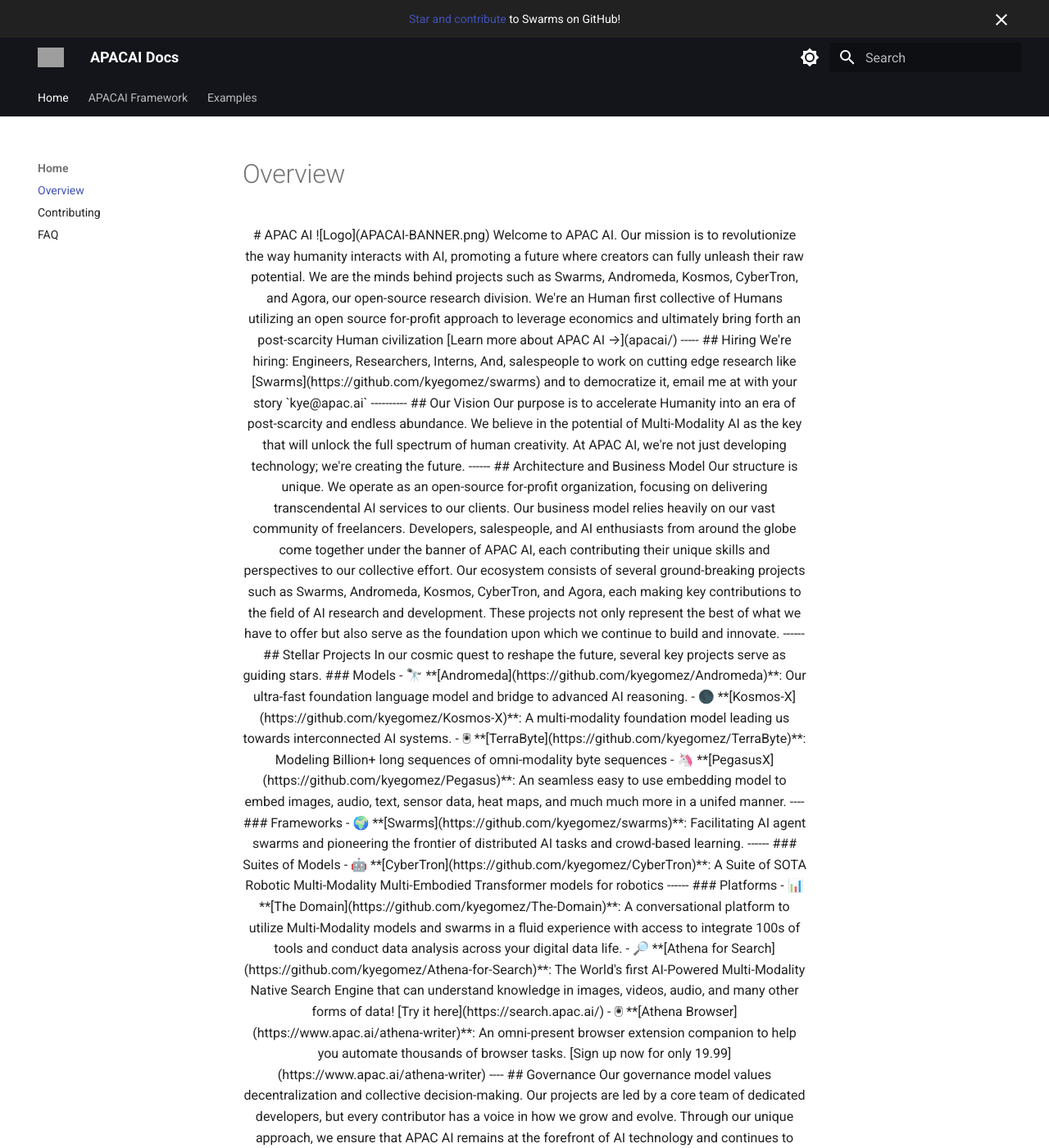
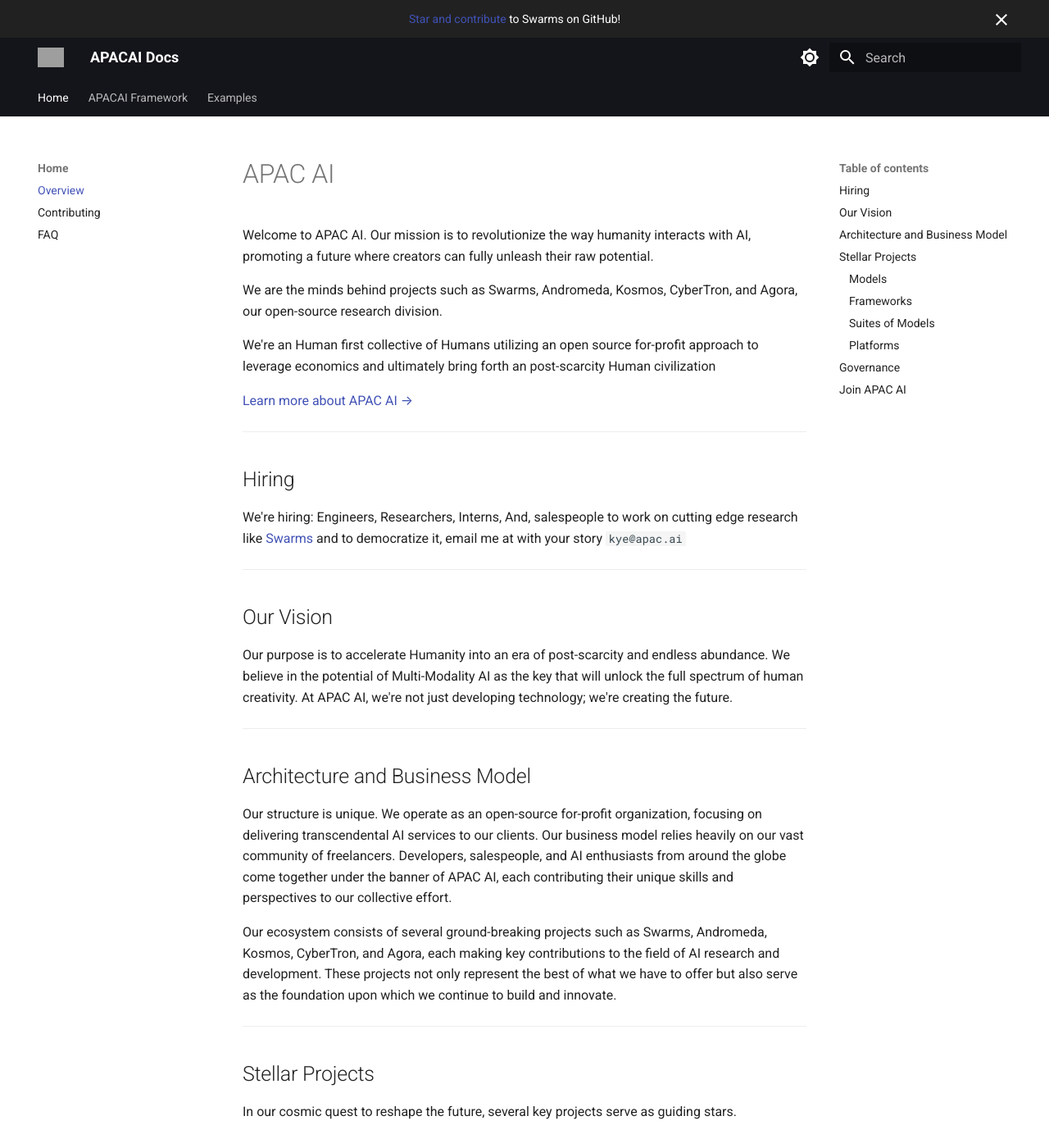
Before and after one commit to kyegomez/APACAI, an MkDocs documentation site: the page built from docs/index.md, in a window 1280 px wide and 1400 px high. Shown: the whole window at 82% size. Built offline with MkDocs 1.6.1 and Material for MkDocs 9.7.7, drawn with Linux system fonts in a browser that asks for light colours; some of the changed text lies outside the part shown; grey boxes are pictures that could not be loaded.

Commit message:
clean up of index

```diff
--- a/docs/index.md
+++ b/docs/index.md
@@ -1,8 +1,5 @@
-<div align="center">
 
 # APAC AI
-
-![Logo](APACAI-BANNER.png)
 
 
 Welcome to APAC AI. Our mission is to revolutionize the way humanity interacts with AI, promoting a future where creators can fully unleash their raw potential.
```
